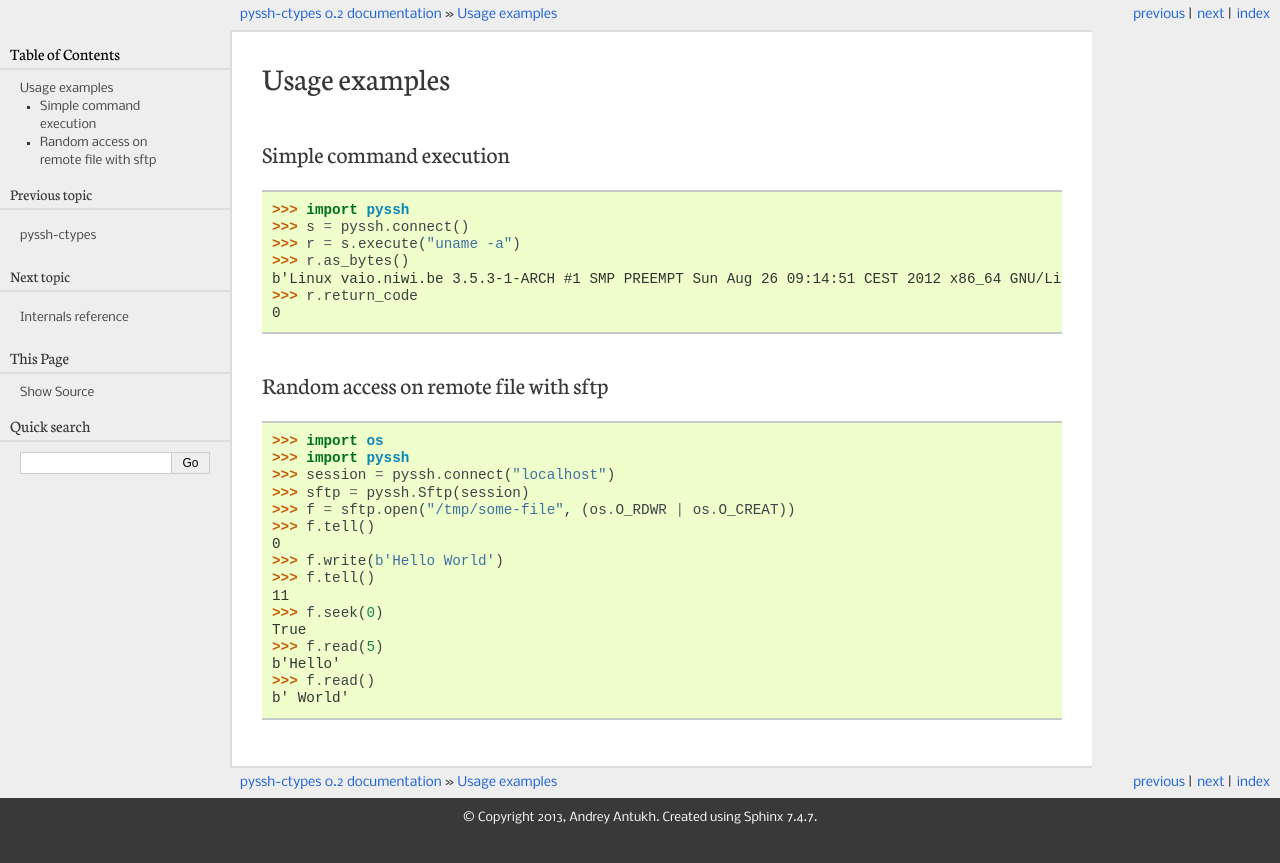
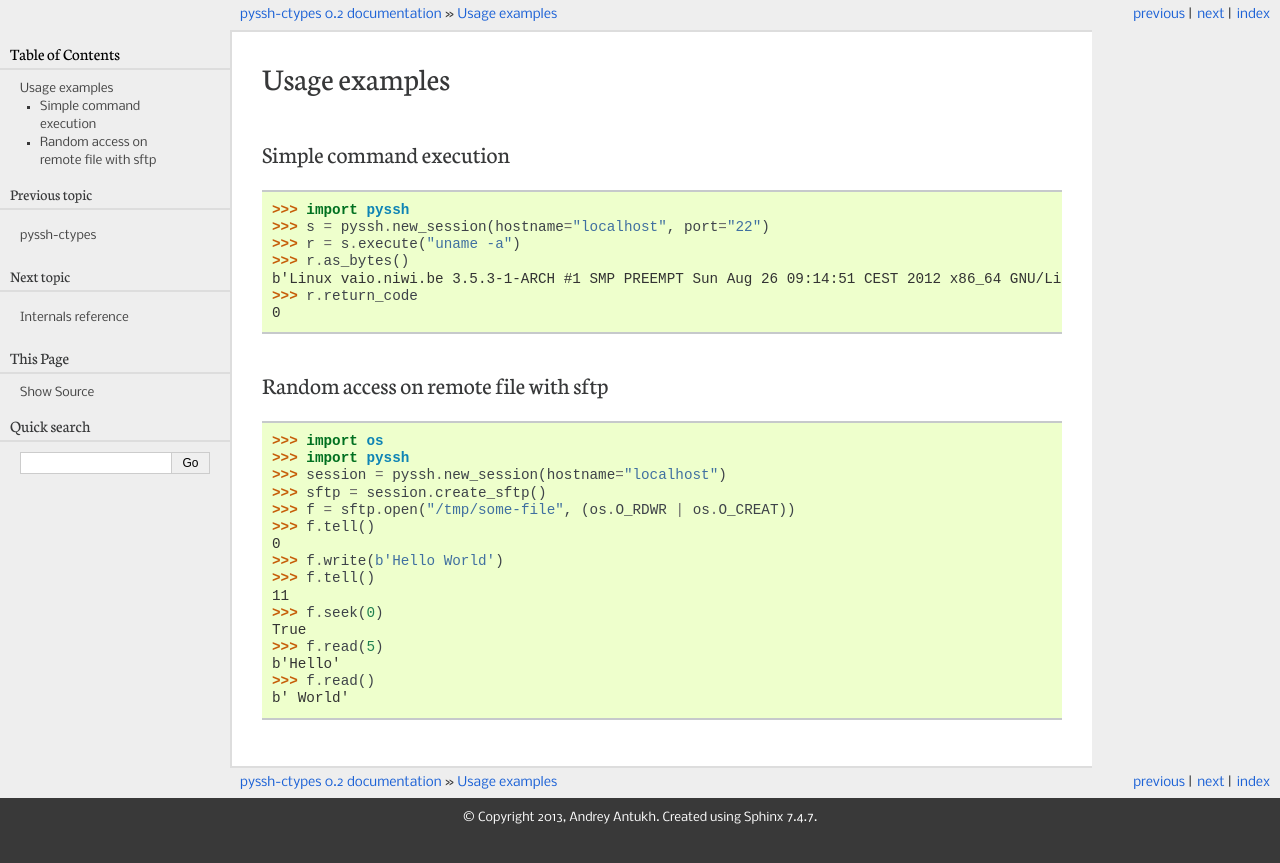
Before and after one commit to niwinz/pyssh-ctypes, a Sphinx documentation site: the page built from docs/example.rst, in a window 1280 px wide. Shown: the top 863 px of the page. Built offline with Sphinx 7.4.7, drawn with Linux system fonts in a browser that asks for light colours.

Commit message:
Update some examples on doc.

```diff
--- a/README.rst
+++ b/README.rst
@@ -7,6 +7,7 @@ Is a python, object oriented wrapper for libssh build with ctypes.
 Dependences:
 
 * libssh >= 0.5
+
 
 Features
 --------
--- a/docs/example.rst
+++ b/docs/example.rst
@@ -9,7 +9,7 @@ Simple command execution
 .. code-block:: python
 
     >>> import pyssh
-    >>> s = pyssh.connect()
+    >>> s = pyssh.new_session(hostname="localhost", port="22")
     >>> r = s.execute("uname -a")
     >>> r.as_bytes()
     b'Linux vaio.niwi.be 3.5.3-1-ARCH #1 SMP PREEMPT Sun Aug 26 09:14:51 CEST 2012 x86_64 GNU/Linux\n'
@@ -24,8 +24,8 @@ Random access on remote file with sftp
 
     >>> import os
     >>> import pyssh
-    >>> session = pyssh.connect("localhost")
-    >>> sftp = pyssh.Sftp(session)
+    >>> session = pyssh.new_session(hostname="localhost")
+    >>> sftp = session.create_sftp()
     >>> f = sftp.open("/tmp/some-file", (os.O_RDWR | os.O_CREAT))
     >>> f.tell()
     0
```
